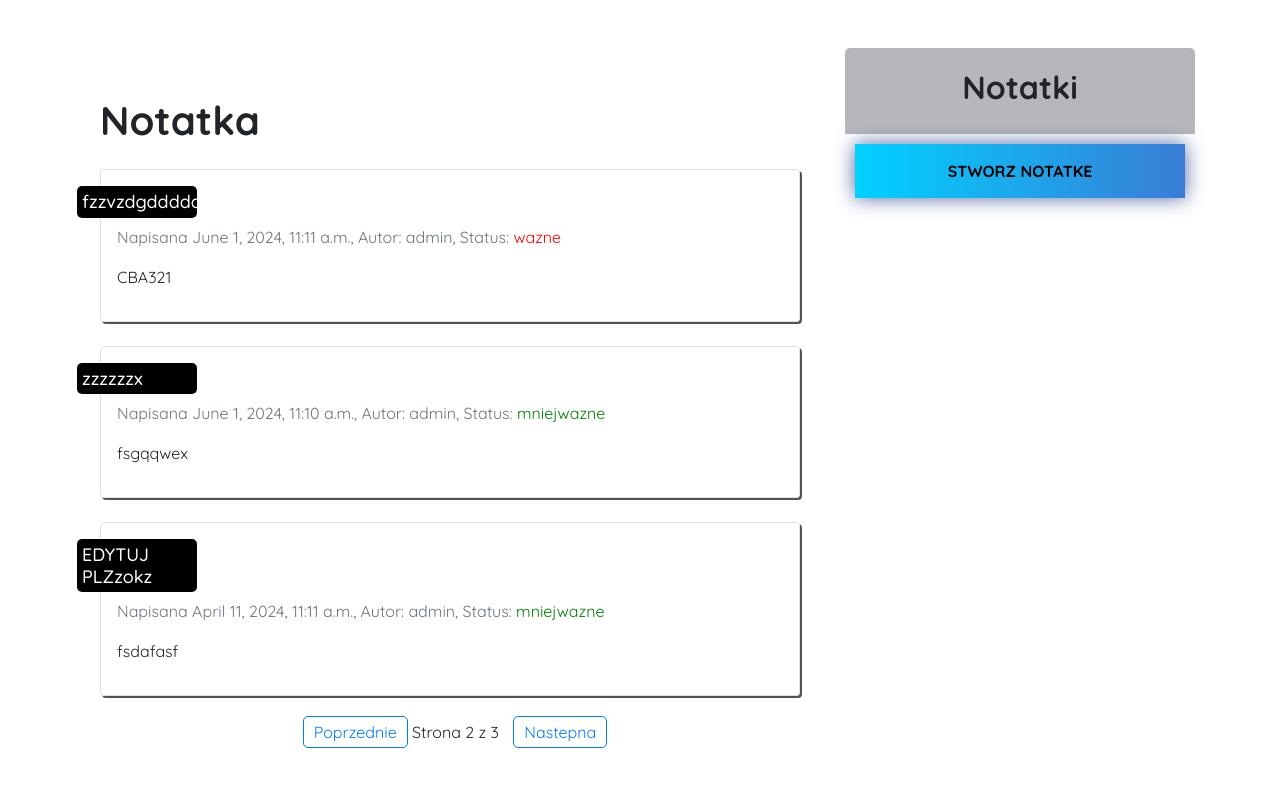
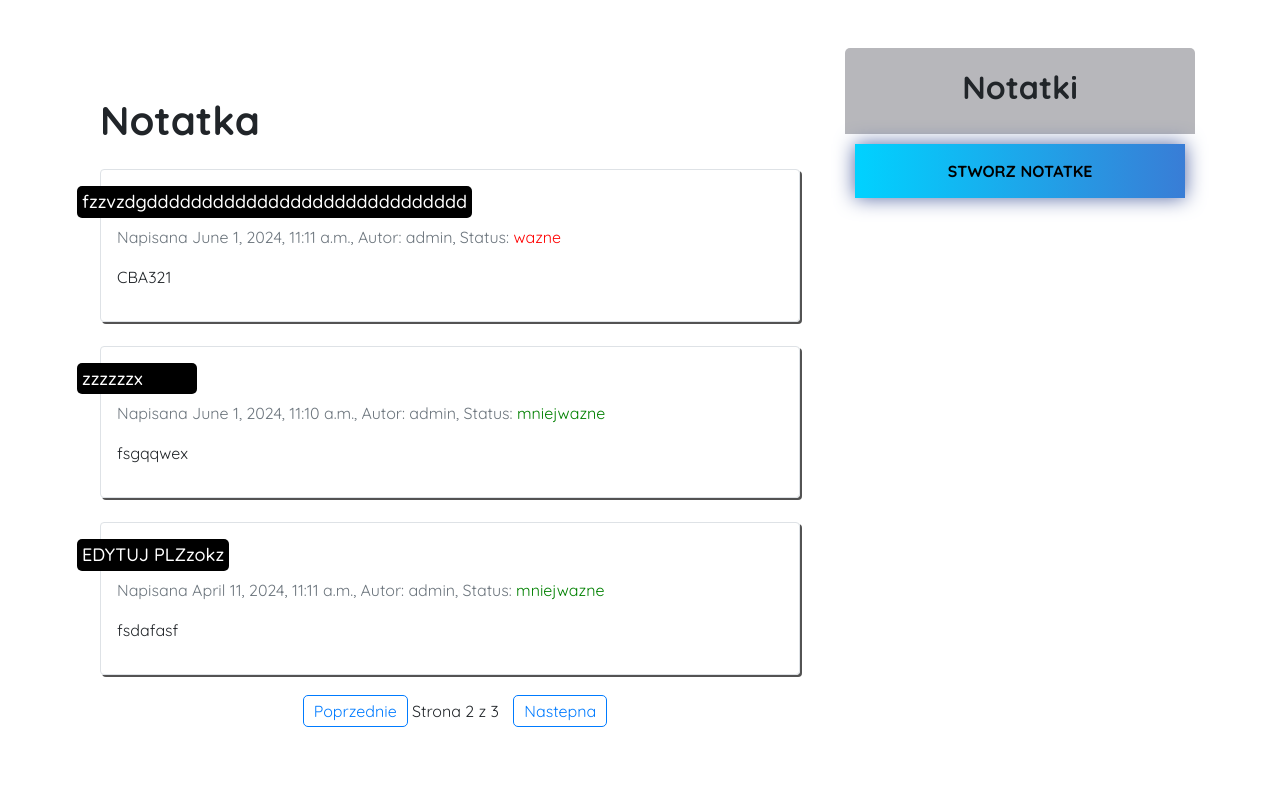
Before and after one commit to MrFajFel/Projekt, a Django app: page /?page=2 in a window 1280 px wide. Shown: the top 787 px of the page. Run offline with Django 5.2, Linux system fonts and the light colour scheme; data comes from the database, SQL or seed files in the repository; both versions use the stored data as it was after the commit; some libraries are stand-ins or nearby versions.

Commit message:
Ostatnie poprawki

```diff
--- a/aplikacja/static/css/index.css
+++ b/aplikacja/static/css/index.css
@@ -63,7 +63,8 @@
     font-size: large;
     margin-bottom: 7px;
     background-color: black;
-    width: 120px;
+    width: fit-content;
+    min-width: 120px;
     border-radius: 5px;
     text-align: justify;
     position: relative;
```
Also changed, not shown: db.sqlite3.
